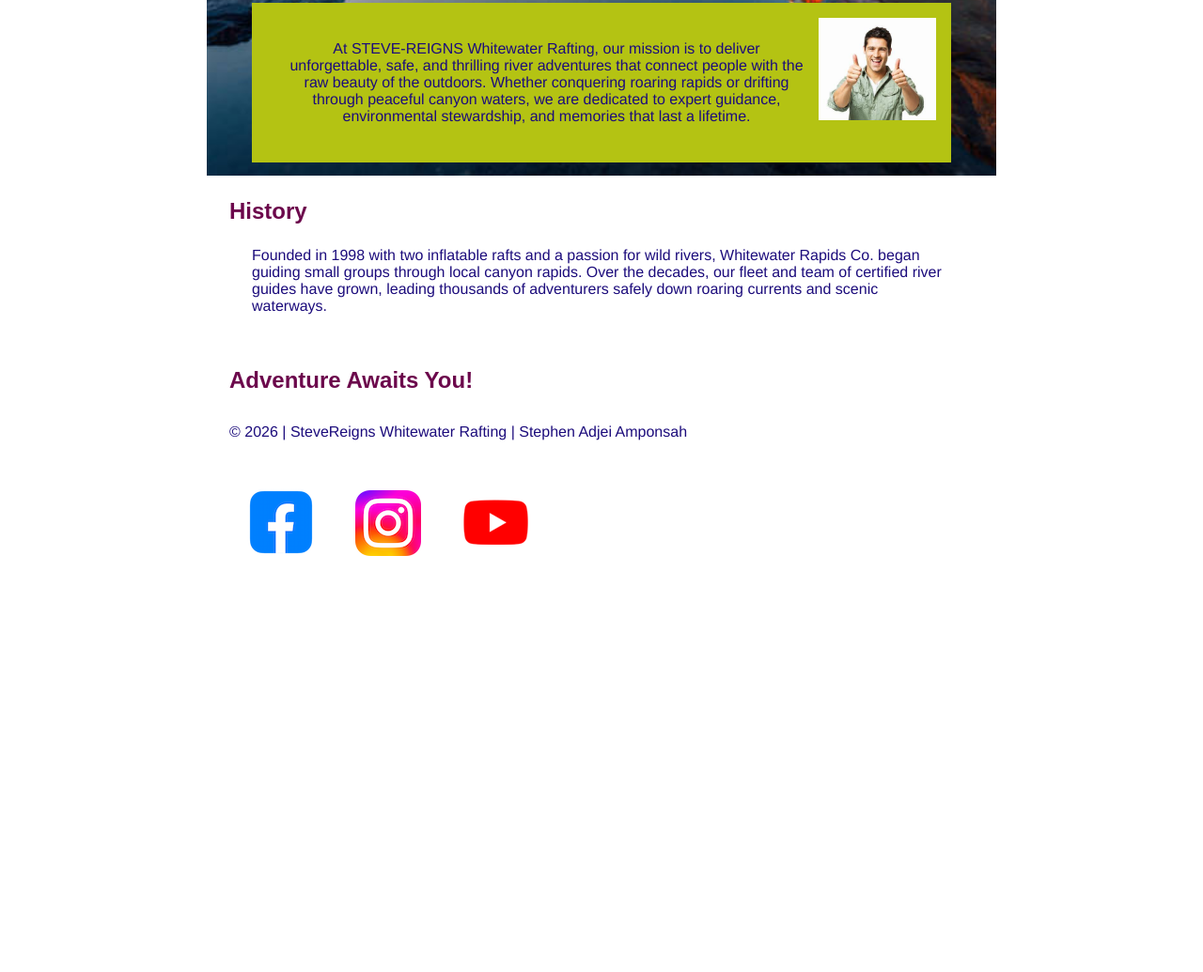
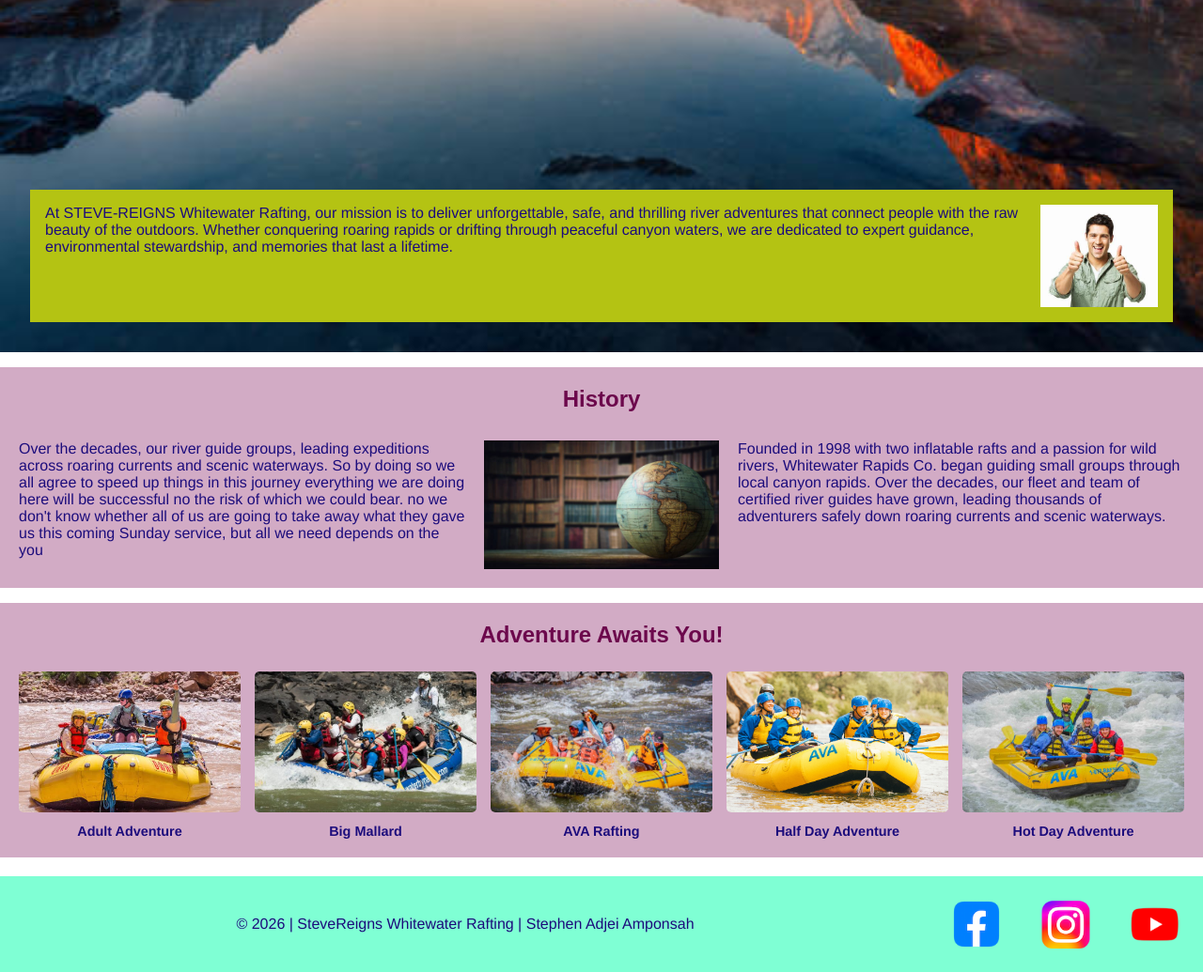
Before and after one commit to stevereigns-dev/wdd130, a plain HTML site: page wwr/about.html in a window 1280 px wide. Shown: the part 592-1627 px from the top of the page at 94% size. Before the commit the page ends 1231 px from the top, so only its background shows below. Drawn offline with Linux system fonts and the light colour scheme.

Commit message:
Week 4 About html

```diff
--- a/wwr/about.html
+++ b/wwr/about.html
@@ -12,13 +12,15 @@
 
 <body>
     <header>
-        <img src="images/z-wwr-blue.jpg" alt="A rafting site Logo">
+        <img class="logo" src="images/z-wwr-blue.jpg" alt="A rafting site Logo">
+        <div>
             <nav>
                 <a href="index.html">Home</a>
                 <a href="about.html">About Us</a>
                 <a href="trips.html">Trips</a>
                 <a href="contact.html">Contact Us</a>
             </nav>
+        </div>
     </header>
 
     <main>
@@ -30,21 +32,43 @@
                 <p>At STEVE-REIGNS Whitewater Rafting, our mission is to deliver unforgettable, safe, and thrilling river adventures that connect people with the raw beauty of the outdoors. Whether conquering roaring rapids or drifting through peaceful canyon waters, we are dedicated to expert guidance, environmental stewardship, and memories that last a lifetime.</p>
             </article>
         </div>
-        <section>
+        <section class="history">
             <h2>History</h2>
+            <p>Over the decades, our river guide groups, leading expeditions across roaring currents and scenic waterways. So by doing so we all agree to speed up things in this journey everything we are doing here will be successful no the risk of which we could bear. no we don't know whether all of us are going to take away what they gave us this coming Sunday service, but all we need depends on the you</p>
+            <img src="images/history.jpg" alt="Rafting History">
             <p>Founded in 1998 with two inflatable rafts and a passion for wild rivers, Whitewater Rapids Co. began guiding small groups through local canyon rapids. Over the decades, our fleet and team of certified river guides have grown, leading thousands of adventurers safely down roaring currents and scenic waterways.</p>
         </section>
-        <section>
+        <section class="adventure">
             <h2>Adventure Awaits You!</h2>
+            <figure>
+                <img src="images/adult-adventure.jpg" alt="adventure image">
+                <figcaption>Adult Adventure</figcaption>
+            </figure>
+            <figure>
+                <img src="images/big-mallard.jpg" alt="adventure image 2">
+                <figcaption>Big Mallard</figcaption>
+            </figure>
+            <figure>
+                <img src="images/ava-rafting.jpg" alt="adventure image 3">
+                <figcaption>AVA Rafting</figcaption>
+            </figure>
+            <figure>
+                <img src="images/half-day-adventure.jpg" alt="adventure image 4">
+                <figcaption>Half Day Adventure</figcaption>
+            </figure>
+            <figure>
+                <img src="images/hot-day.jpg" alt="adventure image 5">
+                <figcaption>Hot Day Adventure</figcaption>
+            </figure>
         </section>
     </main>
 
     <footer>
         <p>© 2026 | SteveReigns Whitewater Rafting | Stephen Adjei Amponsah</p>
         <nav class="socialmedia">
-            <a href="https://facebook.com"><img src="images/facebook.png" alt="Facebook"></a>
-            <a href="https://instagram.com"><img src="images/instagram.png" alt="Instagram"></a>
-            <a href="https://youtube.com"><img src="images/youtube.png" alt="Youtube"></a>
+            <a href="https://facebook.com" target="_blank"><img src="images/facebook.png" alt="Facebook"></a>
+            <a href="https://instagram.com" target="_blank"><img src="images/instagram.png" alt="Instagram"></a>
+            <a href="https://youtube.com" target="_blank"><img src="images/youtube.png" alt="Youtube"></a>
         </nav>
     </footer>
 
--- a/wwr/styles/rafting.css
+++ b/wwr/styles/rafting.css
@@ -18,11 +18,18 @@ body {
     color: var(--accent1-color);
 }
 
-header,
-main,
-footer {
-    width: 840px;
-    margin: 0 auto;
+.logo {
+    width: 100px;
+    height: auto;
+    padding: 1rem;
+    border-radius: 49%;
+}
+
+header {
+    background-color: #1c0c7c;
+    display: grid;
+    grid-template-columns: 120px 1fr 1fr;
+    align-items: center;
 }
 
 h1,
@@ -31,16 +38,26 @@ h2 {
     color: var(--primary-color);
 }
 
-nav,
-p,
-section,
-article {
-    margin: 16px;
-    padding: 8px;
+nav {
+    display: flex;
+    list-style: none;
+    justify-content: space-around;
+    padding: 10px;
+    align-items: center;
 }
 
-.socialmedia a {
+nav a {
+    text-align: center;
+    color: rgb(245, 249, 249);
     text-decoration: none;
+    padding: 35px;
+    font-family: 'Segoe UI', Tahoma, Geneva, Verdana, sans-serif;
+    font-size: 1.1rem;
+}
+
+nav a:hover {
+    background-color: #3b0329;
+    color: #f8f4f4;
 }
 
 .hero {
@@ -66,11 +83,11 @@ h1 {
 
 .hero article {
     position: absolute;
-    top: 360px;
+    bottom: 2rem;
     left: 2rem;
     right: 2rem;
     padding: 1rem;
-    text-align: center;
+    margin: 0;
     background-color: var(--accent2-color);
     color: #1c0c7c;
 }
@@ -80,3 +97,93 @@ h1 {
     float: right;
     margin-left: 1rem;
 }
+
+article {
+    margin: 10rem;
+}
+
+.history {
+    display: grid;
+    grid-template-columns: 1fr 250px 1fr;
+    gap: 20px;
+    padding: 20px;
+    background-color: #d2abc5;
+    margin-top: 1rem;
+}
+
+.history h2 {
+    grid-column: 1 / -1;
+    text-align: center;
+    margin-bottom: 10px;
+}
+
+.history img {
+    width: 100%;
+    height: auto;
+    position: relative;
+}
+
+.history p {
+    border-radius: 0px;
+}
+
+.adventure {
+    display: grid;
+    grid-template-columns: repeat(5, 1fr);
+    background-color: #d2abc5;
+    gap: 15px;
+    padding: 20px;
+    margin-top: 1rem;
+}
+
+.adventure h2 {
+    grid-column: 1 / -1;
+    text-align: center;
+    margin-bottom: 10px;
+
+}
+
+.adventure img {
+    width: 100%;
+    height: 150px;
+    object-fit: cover;
+    border-radius: 5px;
+}
+
+.adventure figcaption {
+    margin-top: 8px;
+    font-size: 0.9rem;
+    font-weight: bold;
+    text-align: center;
+}
+
+footer {
+    background-color: aquamarine;
+    padding: 1px 1px;
+    margin-top: 20px;
+    display: grid;
+    grid-template-columns: 1fr auto;
+    align-items: center;
+}
+
+footer p {
+    text-align: center;
+    margin: 0;
+}
+
+.socialmedia {
+    display: flex;
+    gap: 15px;
+    justify-content: flex-end;
+}
+
+.socialmedia a {
+    text-decoration: none;
+    padding: 0;
+}
+
+.socialmedia img {
+    width: 80px;
+    height: auto;
+    display: block;
+}
```
Also changed, not shown: wwr/images/adult-adventure.jpg (added), wwr/images/ava-rafting.jpg (added), wwr/images/big-mallard.jpg (added), wwr/images/half-day-adventure.jpg (added), wwr/images/history.jpg (added), wwr/images/hot-day.jpg (added), wwr/images/thrilling adventure.jpg (added), 1 other file. Lines whose indentation alone changed are shown as unchanged.
